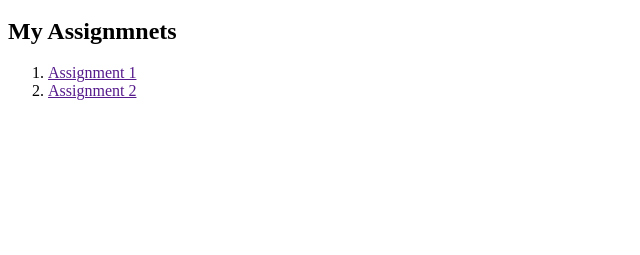
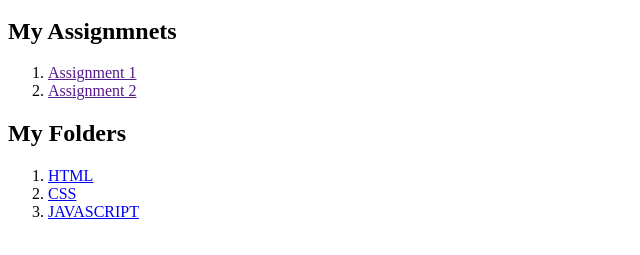
Before and after one commit to siddharthshiv1201/siddharthshiv1201.github.io, a plain HTML site: page index.html in a window 1280 px wide. Shown: the part 263-518 px from the top of the page, without its empty margins (0-640 px from the left). Drawn offline with Linux system fonts and the light colour scheme.

Commit message:
new update

```diff
--- a/index.html
+++ b/index.html
@@ -21,5 +21,13 @@
 
       <li><a href="">Assignment 2</a></li>
     </ol>
+     <h2>My Folders</h2>
+     <ol>
+      <li><a href="./html/index.html">HTML</a></li>
+
+      <li><a href="./css/index.html">CSS</a></li>
+      <li><a href="./javascript/index.html">JAVASCRIPT</a></li>
+    </ol>
+
   </body>
 </html>
--- a/p1/script.js
+++ b/p1/script.js
@@ -2,6 +2,7 @@ const root = document.getElementById("root");
 let users = [];
 
 const renderUserList = () => {
+    if (users.length===0) return "";
     let x= "<h4>Registered Users:</h4>";
     if(users.length==0){
         return "<p>No Users Registered</p>";
```
Also changed, not shown: css/index.html (added), html/index.html (added), javascript/index.html (added).
